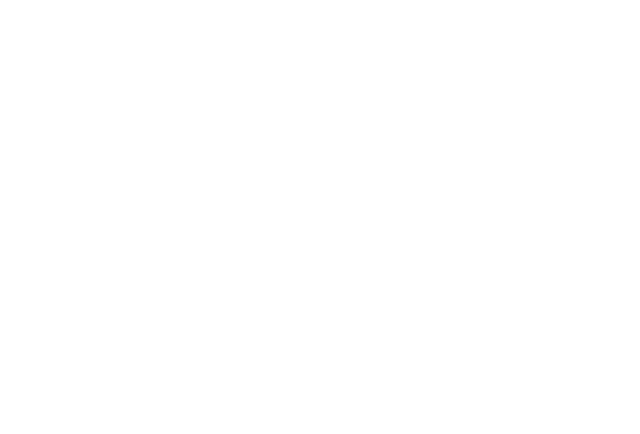
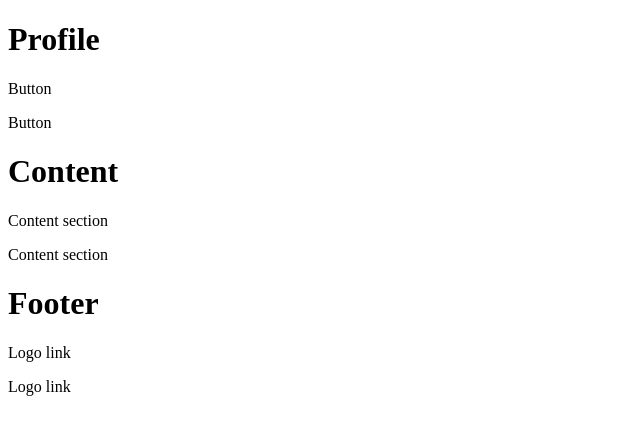
Before and after one commit to naomiearledev/scrimba-digital-business-card, a React (Vite) app: page / in a window 1280 px wide. Shown: the top 434 px of the page, without its empty margins (0-640 px from the left). Built offline with nearby package versions, Linux system fonts and the light colour scheme.

Commit message:
components set up

```diff
--- a/src/App.jsx
+++ b/src/App.jsx
@@ -1,11 +1,16 @@
 import './App.css'
+import Profile from './components/Profile'
+import Content from './components/Content'
+import LogoFooter from './components/LogoFooter'
 
 function App() {
 
   return (
-    <>
-
-    </>
+    <div className="business-card">
+      <Profile />
+      <Content />
+      <LogoFooter />
+    </div>
   )
 }
 
--- /dev/null
+++ b/src/components/Content.jsx
@@ -0,0 +1,11 @@
+import ContentSection from "../parts/ContentSection"
+
+export default function Content() {
+  return (
+    <div className="content">
+      <h1>Content</h1>
+      <ContentSection />
+      <ContentSection />
+    </div>
+  )
+}
--- /dev/null
+++ b/src/components/LogoFooter.jsx
@@ -0,0 +1,11 @@
+import LogoLink from "../parts/LogoLink"
+
+export default function LogoFooter() {
+  return (
+    <div className="footer">
+      <h1>Footer</h1>
+      <LogoLink />
+      <LogoLink />
+    </div>
+  )
+}
--- /dev/null
+++ b/src/components/Profile.jsx
@@ -0,0 +1,11 @@
+import Button from "../parts/Button"
+
+export default function Profile() {
+  return (
+    <div className="profile">
+      <h1>Profile</h1>
+      <Button />
+      <Button />
+    </div>
+  )
+}
--- /dev/null
+++ b/src/parts/Button.jsx
@@ -0,0 +1,5 @@
+export default function Button() {
+  return (
+    <p>Button</p>
+  )
+}
--- /dev/null
+++ b/src/parts/ContentSection.jsx
@@ -0,0 +1,5 @@
+export default function ContentSection() {
+  return (
+    <p>Content section</p>
+  )
+}
--- /dev/null
+++ b/src/parts/LogoLink.jsx
@@ -0,0 +1,5 @@
+export default function LogoLink() {
+  return (
+    <p>Logo link</p>
+  )
+}
```
